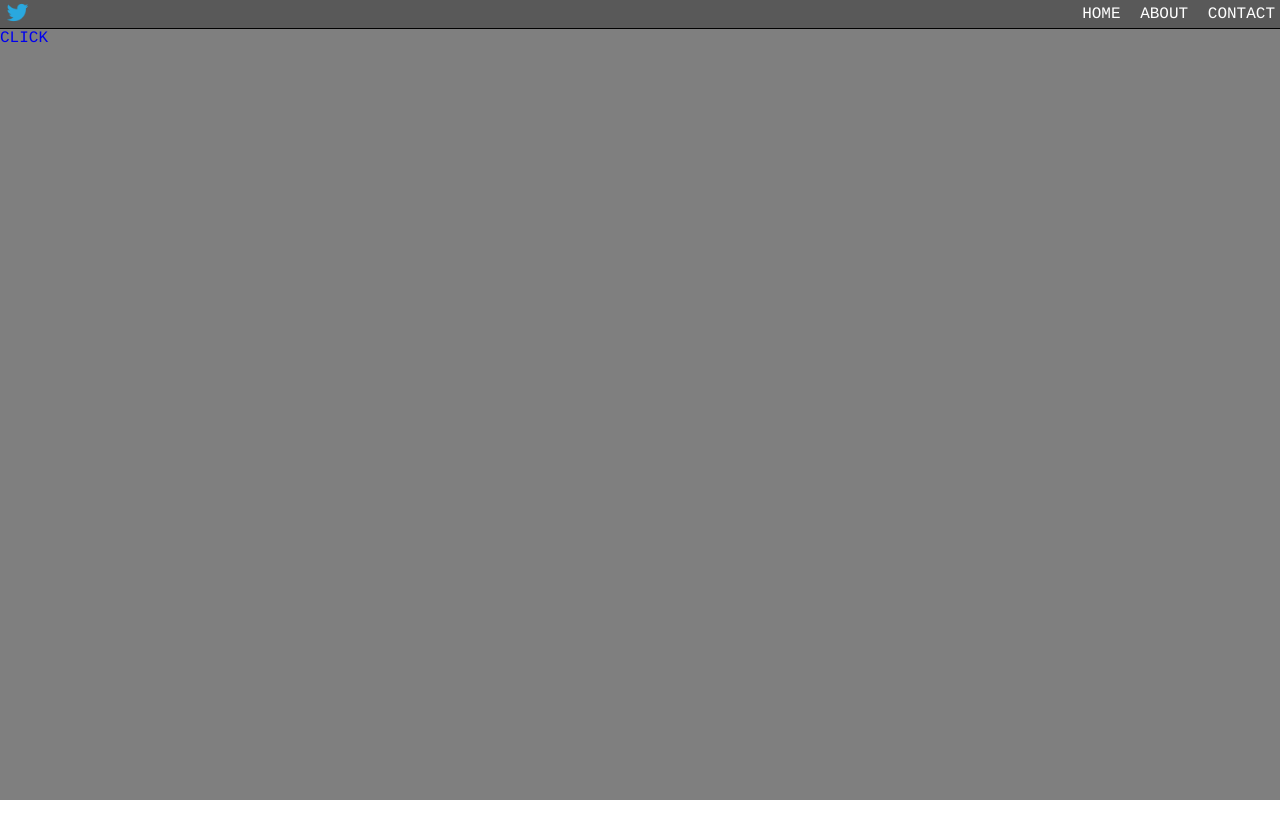
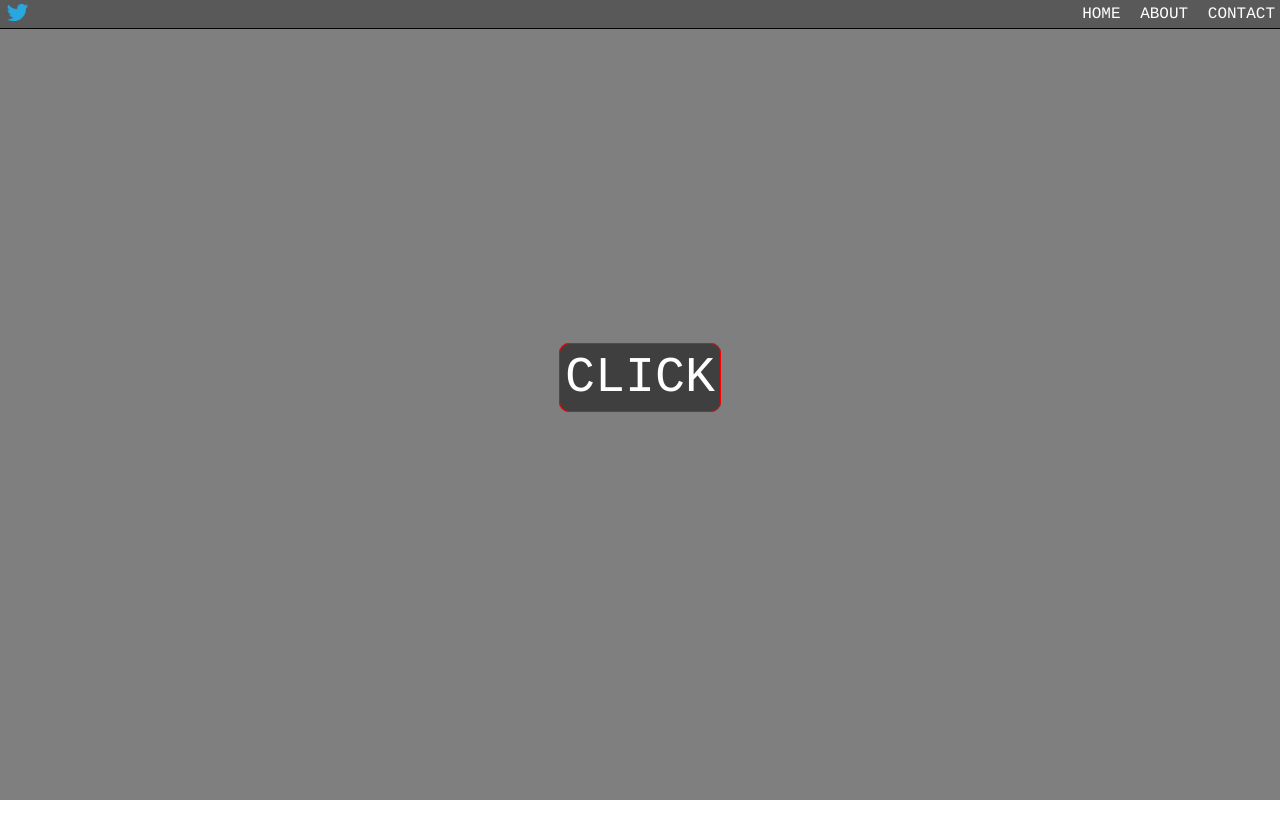
Before and after one commit to Ronald-PH/ronald-ph.github.io, a plain HTML site: page index.html in a window 1280 px wide. Shown: the top 838 px of the page. Before the commit the page ends 800 px from the top, so only its background shows below. Drawn offline with Linux system fonts and the light colour scheme.

Commit message:
Update style.css

```diff
--- a/style.css
+++ b/style.css
@@ -5,10 +5,24 @@
 	margin: 0;
 	font-family: courier;
 }
-
+.container2 {
+	height: 100vh;
+}
 .header {
 	height: 100vh;
 	background: linear-gradient(rgba(0, 0, 0, 0.5), rgba(0 ,0 ,0, 0.5)), url(1.jpg) no-repeat center / cover;
+}
+.anchor {
+	text-align: center;
+	margin-top: 25%;
+	font-size: 50px;
+}
+.click {
+	color: white;
+	border: 1px solid red;
+	border-radius: 10px 10px;
+	padding: 5px 5px;
+	background-color: rgba(0,0,0,0.5);
 }
 .nav {
 	display: flex;
```
